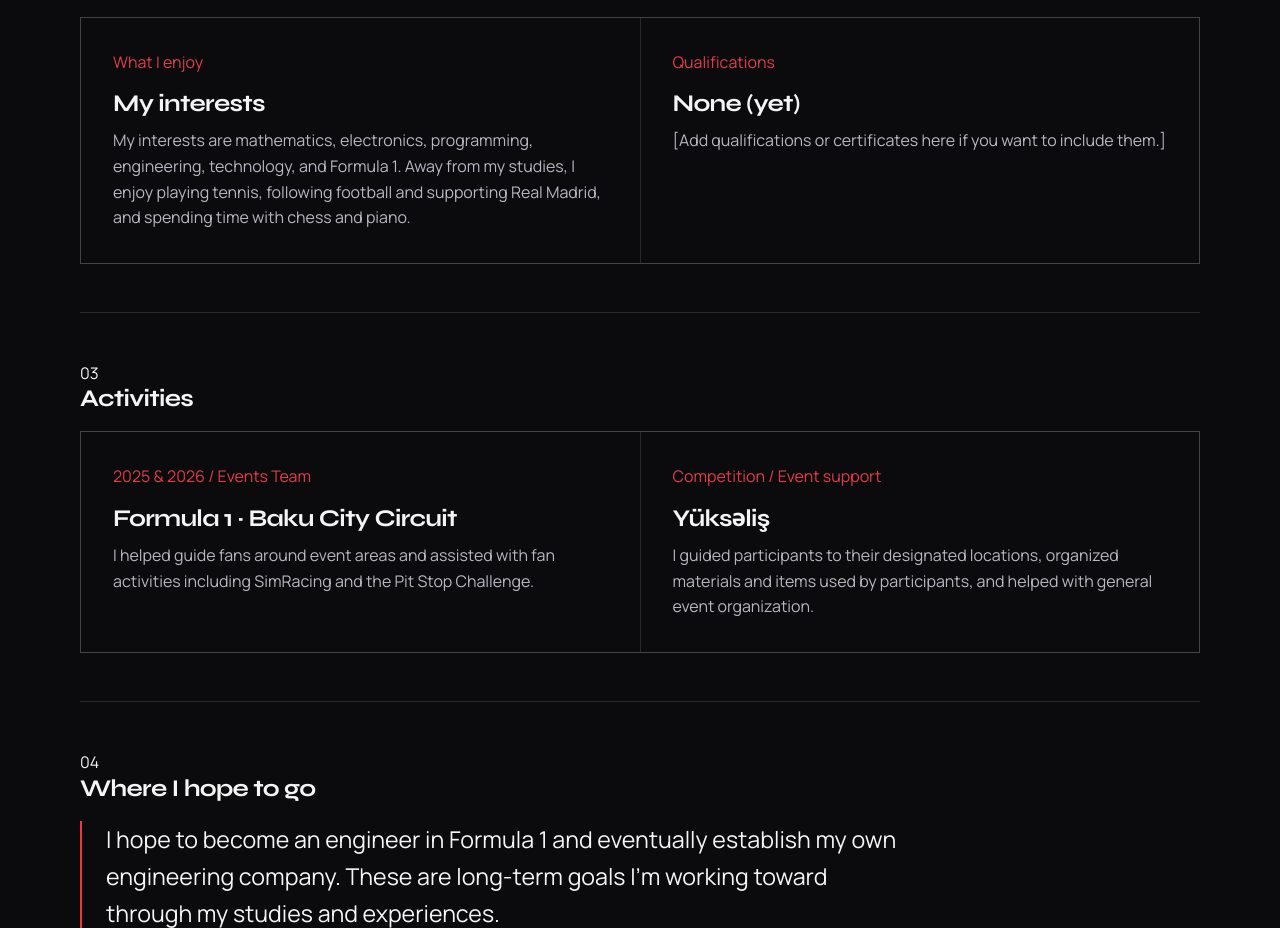
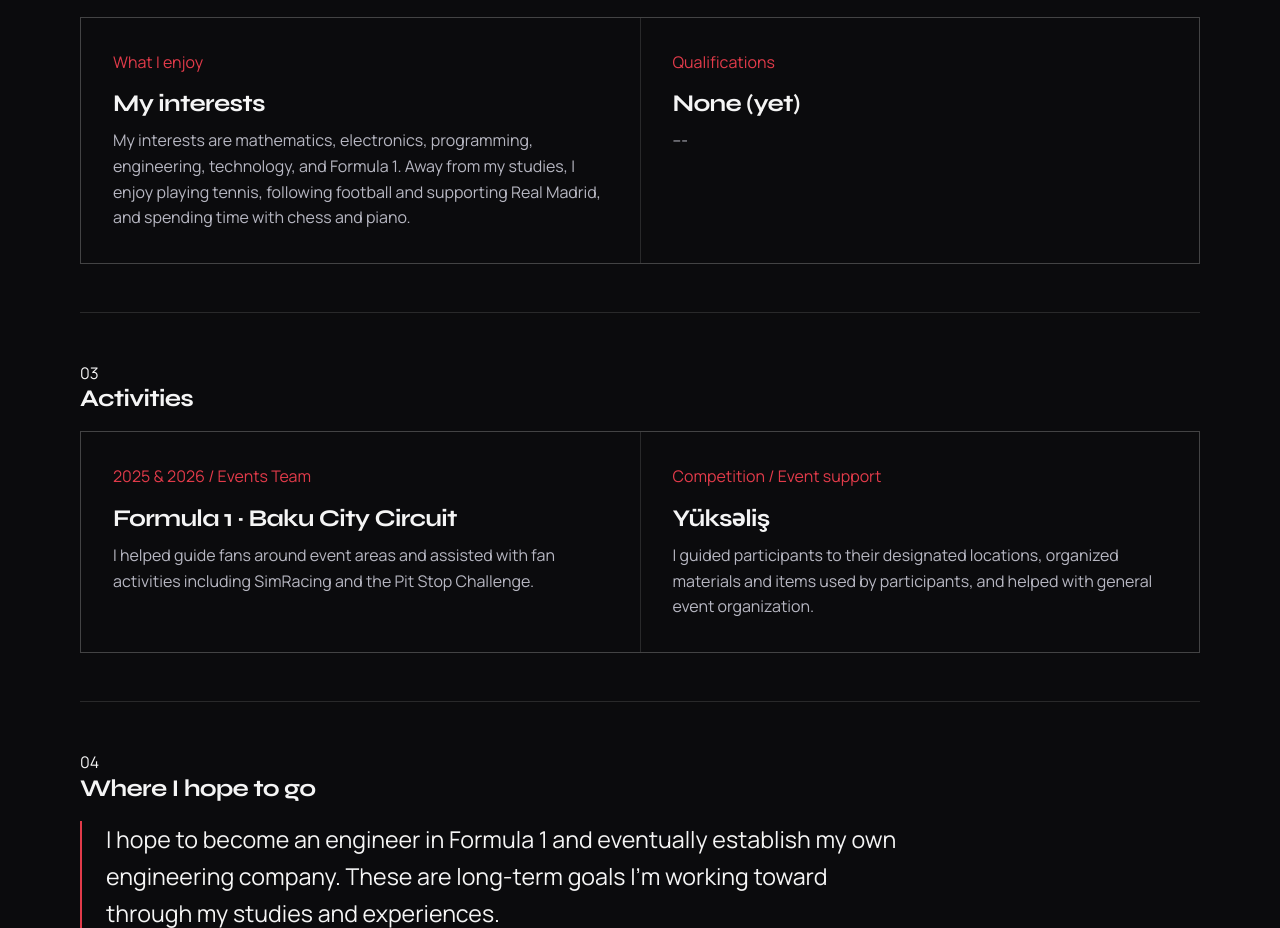
Before and after one commit to hidibbv/hidibbv.github.io, a plain HTML site: page about.html in a window 1280 px wide. Shown: the part 923-1851 px from the top of the page. Drawn offline with Linux system fonts and the light colour scheme.

Commit message:
Update qualifications section placeholder text

```diff
--- a/about.html
+++ b/about.html
@@ -75,7 +75,7 @@
         <article class="topic-card" id="qualifications">
           <p class="eyebrow">Qualifications</p>
           <h3>None (yet)</h3>
-          <p>[Add qualifications or certificates here if you want to include them.]</p>
+          <p>---</p>
         </article>
       </div>
     </section>
```
